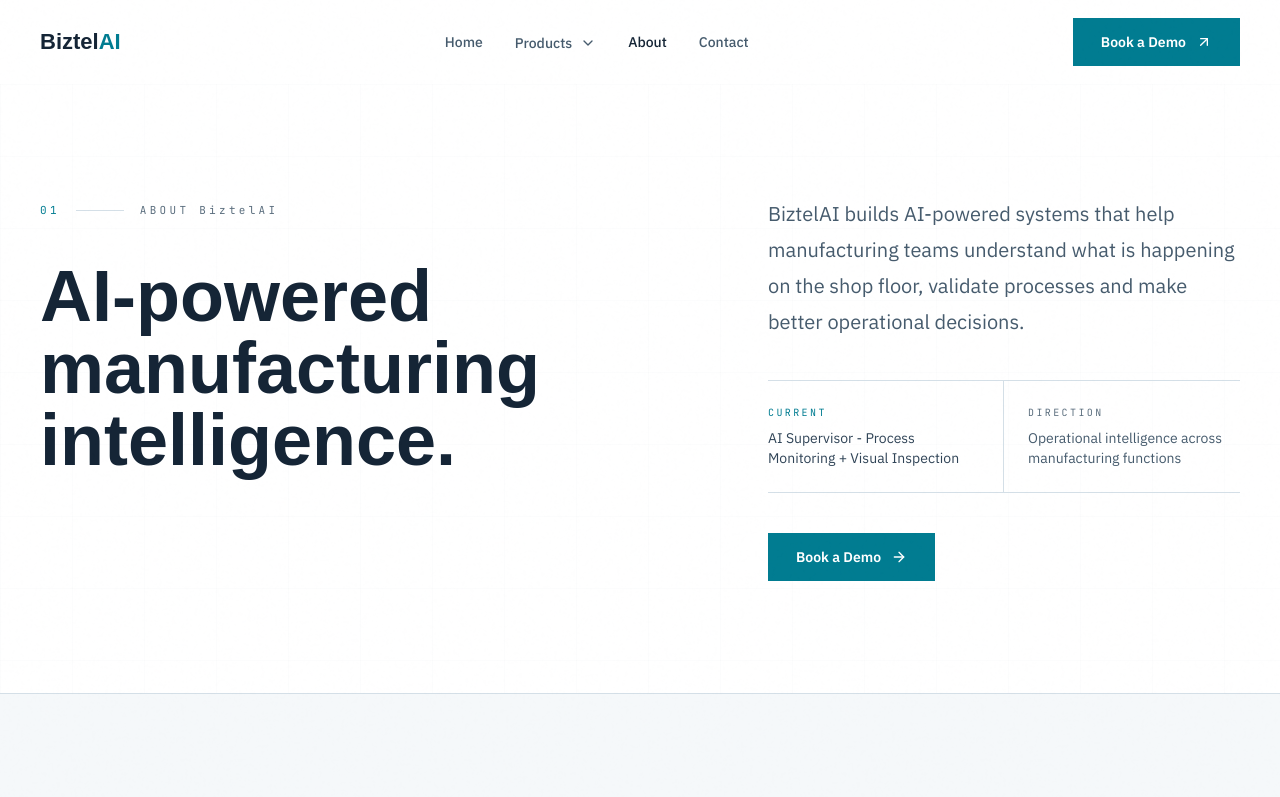
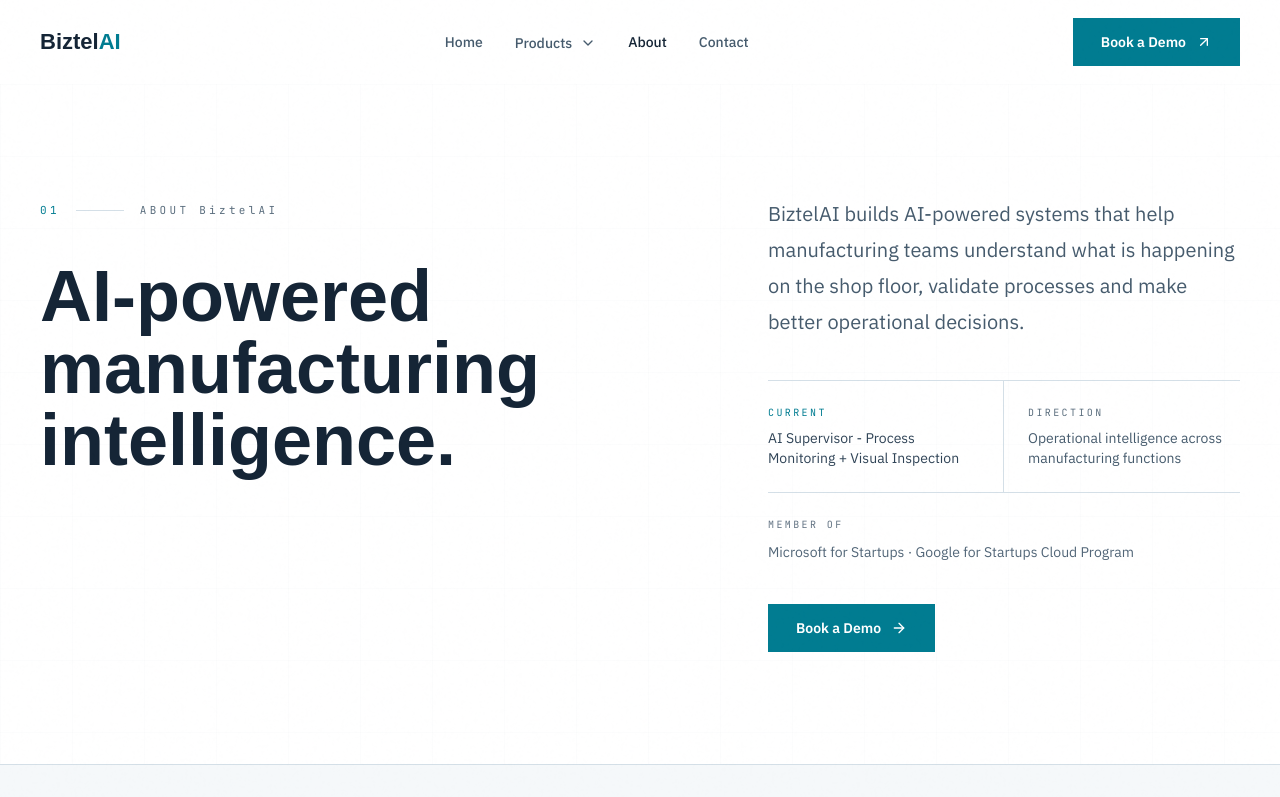
Before and after one commit to samarth-biztel/Biztel-AI, a Next.js app: page /about in a window 1280 px wide. Shown: the top 797 px of the page. Built offline with nearby package versions, Linux system fonts and the light colour scheme; a web font is replaced by a local one.

Commit message:
Add startup program membership to footer and About page

```diff
--- a/src/app/about/page.tsx
+++ b/src/app/about/page.tsx
@@ -3,6 +3,7 @@
 import { ArrowRight } from 'lucide-react';
 import { Footer } from '@/components/Footer';
 import { Header } from '@/components/Header';
+import { StartupMembership } from '@/components/StartupMembership';
 import { ProductionProof } from '@/components/home/ProductionProof';
 import { Reveal, Chapter } from '@/components/ui/Reveal';
 import { useSiteNavigation } from '@/hooks/useSiteNavigation';
@@ -37,6 +38,7 @@
                   <div className="mt-2 text-sm text-steel-300">Operational intelligence across manufacturing functions</div>
                 </div>
               </div>
+              <StartupMembership />
               <button onClick={() => navigate('/contact#book-demo')} className="btn-primary mt-10">
                 Book a Demo <ArrowRight className="h-4 w-4" />
               </button>
--- a/src/components/Footer.tsx
+++ b/src/components/Footer.tsx
@@ -1,4 +1,5 @@
 import { Logo } from './Logo';
+import { StartupMembership } from './StartupMembership';
 
 interface FooterProps {
   onNavigate: (path: string) => void;
@@ -43,6 +44,7 @@
           <p className="mt-8 font-mono text-[10px] uppercase tracking-[0.32em] text-steel-600">
             AI-Powered Manufacturing Intelligence
           </p>
+          <StartupMembership />
         </div>
 
         {columns.map((column) => (
--- /dev/null
+++ b/src/components/StartupMembership.tsx
@@ -0,0 +1,12 @@
+export function StartupMembership() {
+  return (
+    <div className="mt-6">
+      <p className="font-mono text-[10px] uppercase tracking-[0.24em] text-steel-600">
+        MEMBER OF
+      </p>
+      <p className="mt-2 text-sm leading-6 text-steel-400">
+        Microsoft for Startups · Google for Startups Cloud Program
+      </p>
+    </div>
+  );
+}
```
